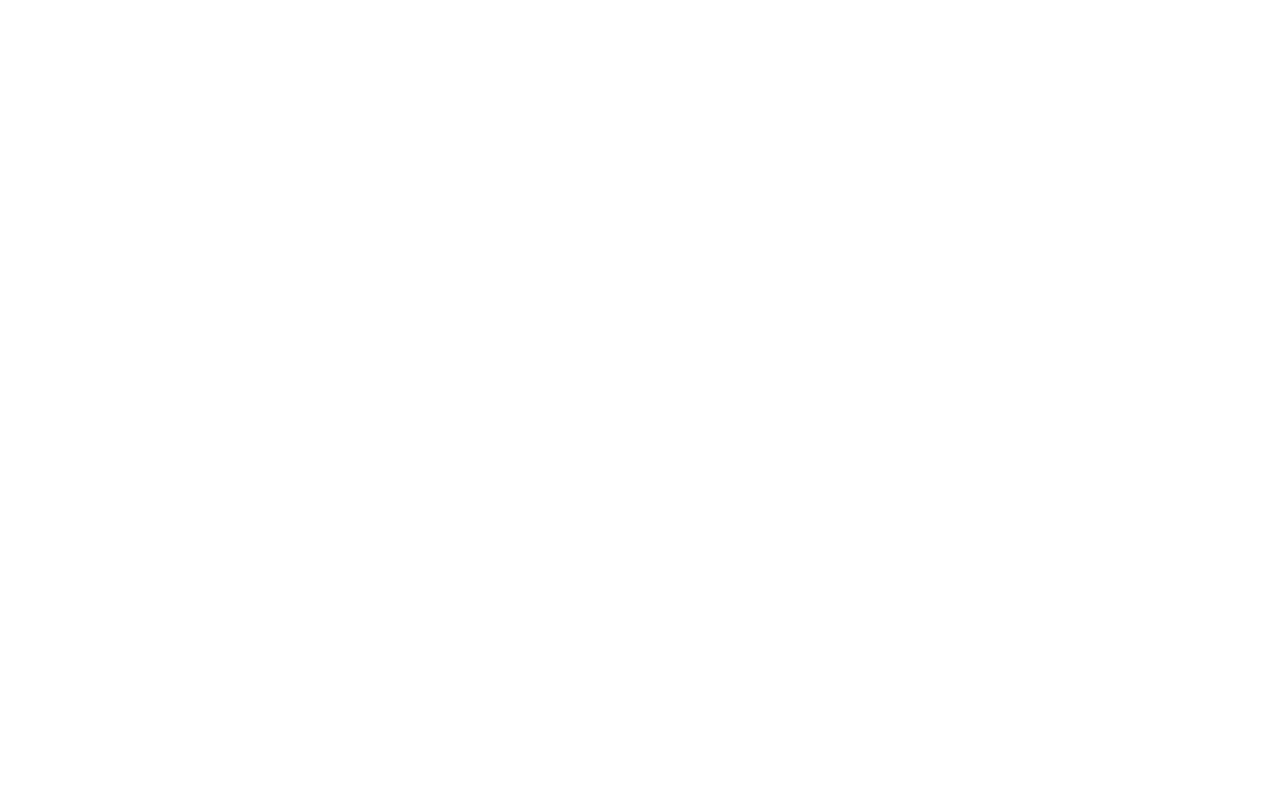
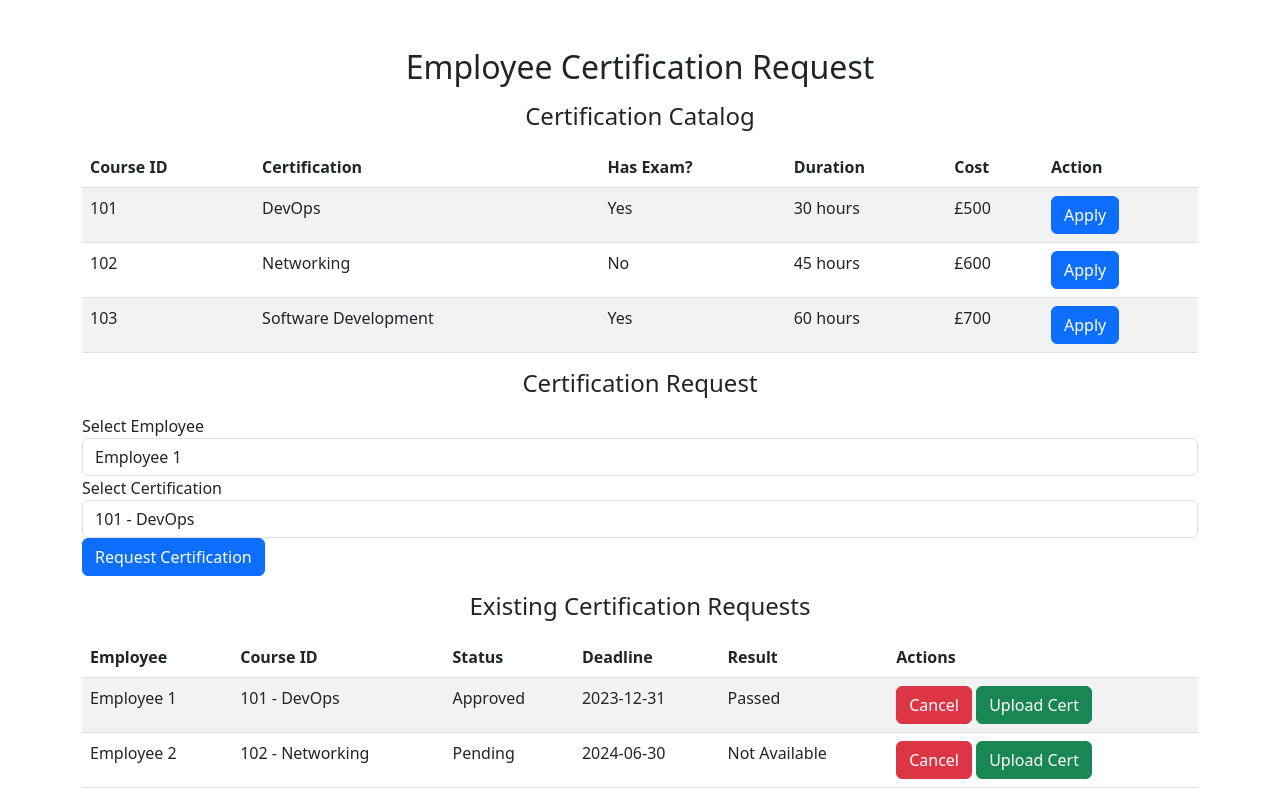
Before and after one commit to reuben-germain/ADCA_Innovation_Project, a plain HTML site: page index.html in a window 1280 px wide. Drawn offline with nearby package versions, Linux system fonts and the light colour scheme.

Commit message:
created a new branch

```diff
--- a/index.html
+++ b/index.html
@@ -1,11 +1,136 @@
 <!DOCTYPE html>
 <html lang="en">
+
 <head>
-    <meta charset="UTF-8">
-    <meta name="viewport" content="width=device-width, initial-scale=1.0">
-    <title>ADCA Innovation Project</title>
-    <link rel="stylesheet" href="style.css">
+    <title>Employee Certification Request</title>
+    <link href="https://cdn.jsdelivr.net/npm/bootstrap@5.3.0/dist/css/bootstrap.min.css" rel="stylesheet"
+        integrity="sha384-9ndCyUaIbzAi2FUVXJi0CjmCapSmO7SnpJef0486qhLnuZ2cdeRhO02iuK6FUUVM" crossorigin="anonymous">
 </head>
+
 <body>
+    <div class="container">
+        <h2 class="text-center mt-5">Employee Certification Request</h2>
+
+        <!-- Certification Catalog -->
+        <div id="certificationCatalog">
+            <h4 class="text-center mt-3">Certification Catalog</h4>
+            <div id="certificationList" class="mt-3">
+                <table class="table table-striped">
+                    <thead>
+                        <tr>
+                            <th scope="col">Course ID</th>
+                            <th scope="col">Certification</th>
+                            <th scope="col">Has Exam?</th>
+                            <th scope="col">Duration</th>
+                            <th scope="col">Cost</th>
+                            <th scope="col">Action</th>
+                        </tr>
+                    </thead>
+                    <tbody>
+                        <tr>
+                            <td>101</td>
+                            <td>DevOps</td>
+                            <td>Yes</td>
+                            <td>30 hours</td>
+                            <td>£500</td>
+                            <td><button type="button" class="btn btn-primary">Apply</button></td>
+                        </tr>
+                        <tr>
+                            <td>102</td>
+                            <td>Networking</td>
+                            <td>No</td>
+                            <td>45 hours</td>
+                            <td>£600</td>
+                            <td><button type="button" class="btn btn-primary">Apply</button></td>
+                        </tr>
+                        <tr>
+                            <td>103</td>
+                            <td>Software Development</td>
+                            <td>Yes</td>
+                            <td>60 hours</td>
+                            <td>£700</td>
+                            <td><button type="button" class="btn btn-primary">Apply</button></td>
+                        </tr>
+                        <!-- Add as many certifications as you need -->
+                    </tbody>
+                </table>
+            </div>
+        </div>
+
+        <!-- Certification Request Form -->
+        <div id="requestForm">
+            <h4 class="text-center mt-3">Certification Request</h4>
+            <form class="mt-3">
+                <div class="form-group">
+                    <label for="employeeSelect">Select Employee</label>
+                    <select class="form-control" id="employeeSelect">
+                        <option>Employee 1</option>
+                        <option>Employee 2</option>
+                        <option>Employee 3</option>
+                        <!-- Add as many employees as you need -->
+                    </select>
+                </div>
+                <div class="form-group">
+                    <label for="certificationSelect">Select Certification</label>
+                    <select class="form-control" id="certificationSelect">
+                        <option>101 - DevOps</option>
+                        <option>102 - Networking</option>
+                        <option>103 - Software Development</option>
+                        <!-- Add as many certifications as you need -->
+                    </select>
+                </div>
+                <button type="submit" class="btn btn-primary">Request Certification</button>
+            </form>
+        </div>
+
+
+        <!-- Request Status Page -->
+        <div id="requestStatus">
+            <h4 class="text-center mt-3">Existing Certification Requests</h4>
+            <div id="statusList" class="mt-3">
+                <table class="table table-striped">
+                    <thead>
+                        <tr>
+                            <th scope="col">Employee</th>
+                            <th scope="col">Course ID</th>
+                            <th scope="col">Status</th>
+                            <th scope="col">Deadline</th>
+                            <th scope="col">Result</th>
+                            <th scope="col">Actions</th>
+                        </tr>
+                    </thead>
+                    <tbody>
+                        <tr>
+                            <td>Employee 1</td>
+                            <td>101 - DevOps</td>
+                            <td>Approved</td>
+                            <td>2023-12-31</td>
+                            <td>Passed</td>
+                            <td>
+                                <button type="button" class="btn btn-danger">Cancel</button>
+                                <button type="button" class="btn btn-success">Upload Cert</button>
+                            </td>
+                        </tr>
+                        <tr>
+                            <td>Employee 2</td>
+                            <td>102 - Networking</td>
+                            <td>Pending</td>
+                            <td>2024-06-30</td>
+                            <td>Not Available</td>
+                            <td>
+                                <button type="button" class="btn btn-danger">Cancel</button>
+                                <button type="button" class="btn btn-success">Upload Cert</button>
+                            </td>
+                        </tr>
+                    </tbody>
+                </table>
+            </div>
+        </div>
+
+    </div>
+    <script src="https://cdn.jsdelivr.net/npm/bootstrap@5.3.0/dist/js/bootstrap.bundle.min.js"
+        integrity="sha384-geWF76RCwLtnZ8qwWowPQNguL3RmwHVBC9FhGdlKrxdiJJigb/j/68SIy3Te4Bkz"
+        crossorigin="anonymous"></script>
 </body>
+
 </html>
```
Also changed, not shown: employeeDashboard.html (deleted, +0 -20 lines), employee.js (deleted), style.css (deleted).
